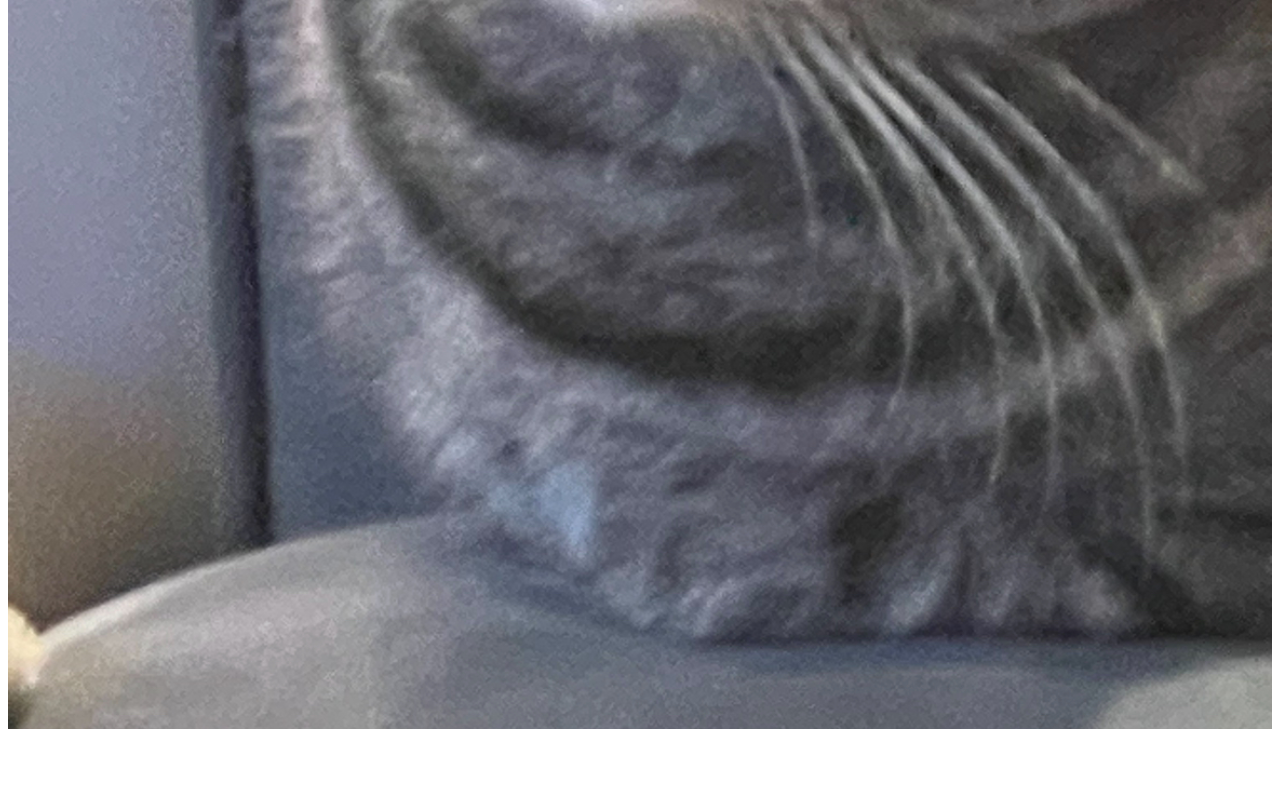
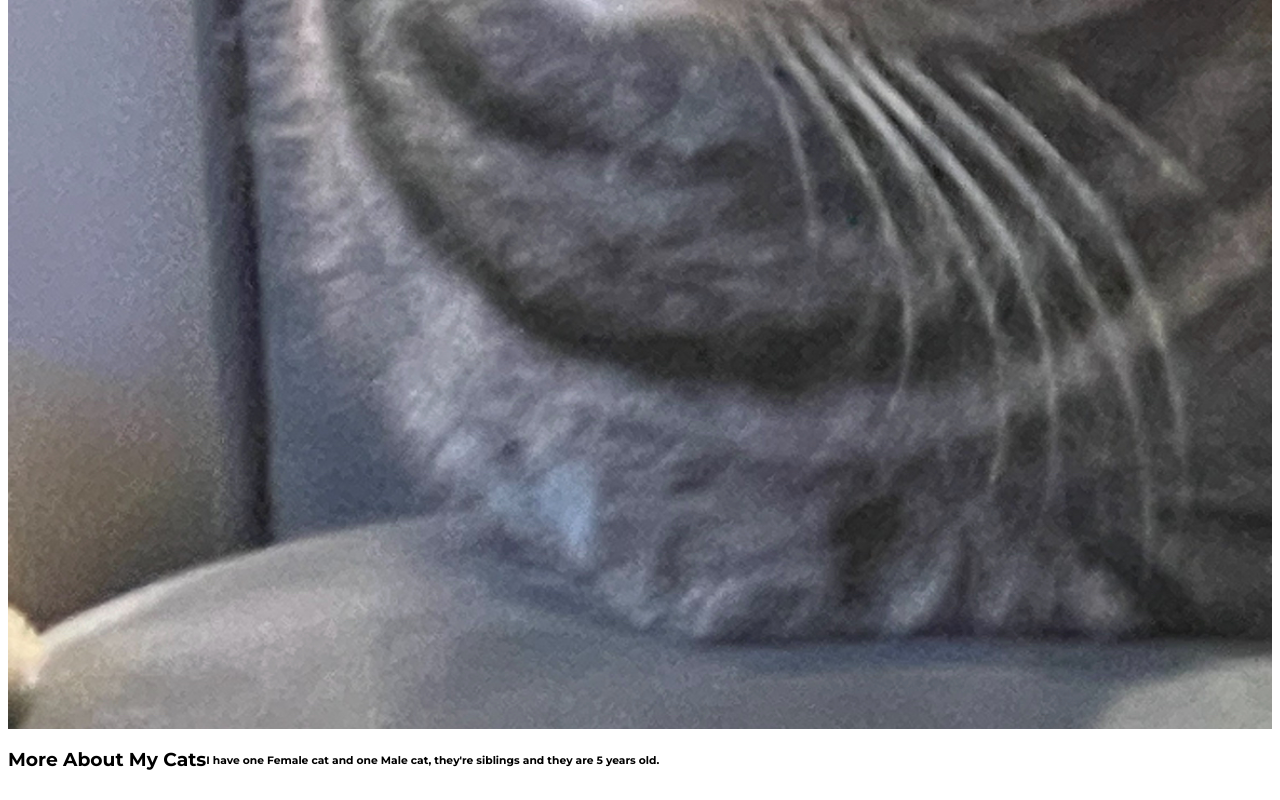
Before and after one commit to vivi638/vivi638.github.io, a plain HTML site: page index.html in a window 1280 px wide. Shown: the part 9524-10324 px from the top of the page. Before the commit the page ends 10261 px from the top, so only its background shows below. Drawn offline with Linux system fonts and the light colour scheme.

Commit message:
wvvvvvvs

```diff
--- a/index.html
+++ b/index.html
@@ -57,6 +57,9 @@
         width="1170"
         height="1545"/>
 
+        <h3>More About My Cats</h3>
+        <h6>I have one Female cat and one Male cat, they're siblings and they are 5 years old.</h6>
+
 
 
    </div>
```
